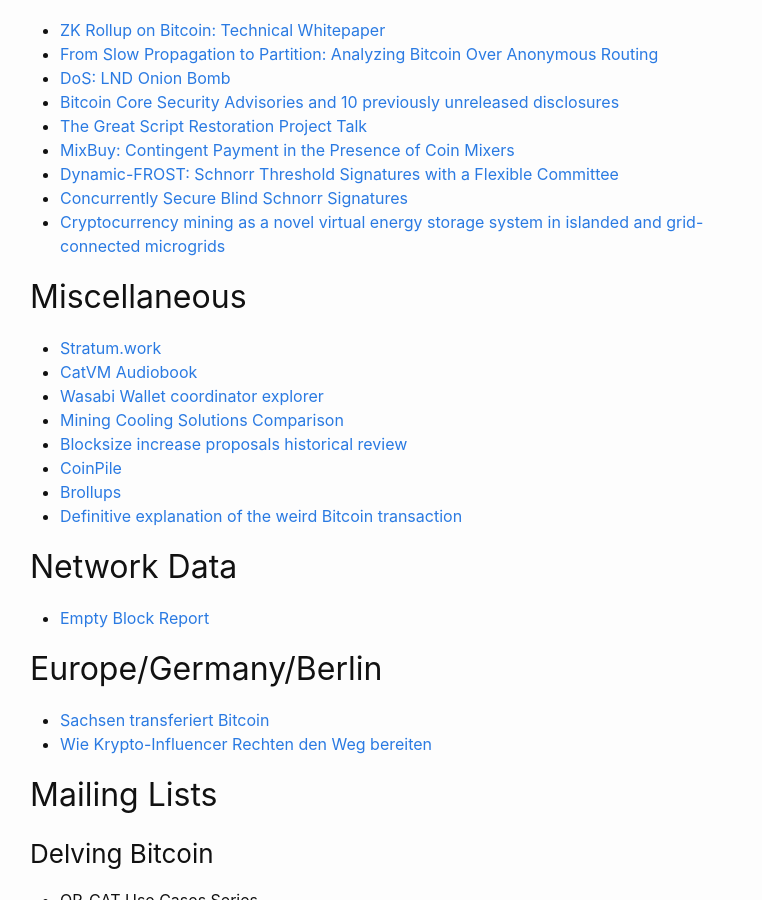
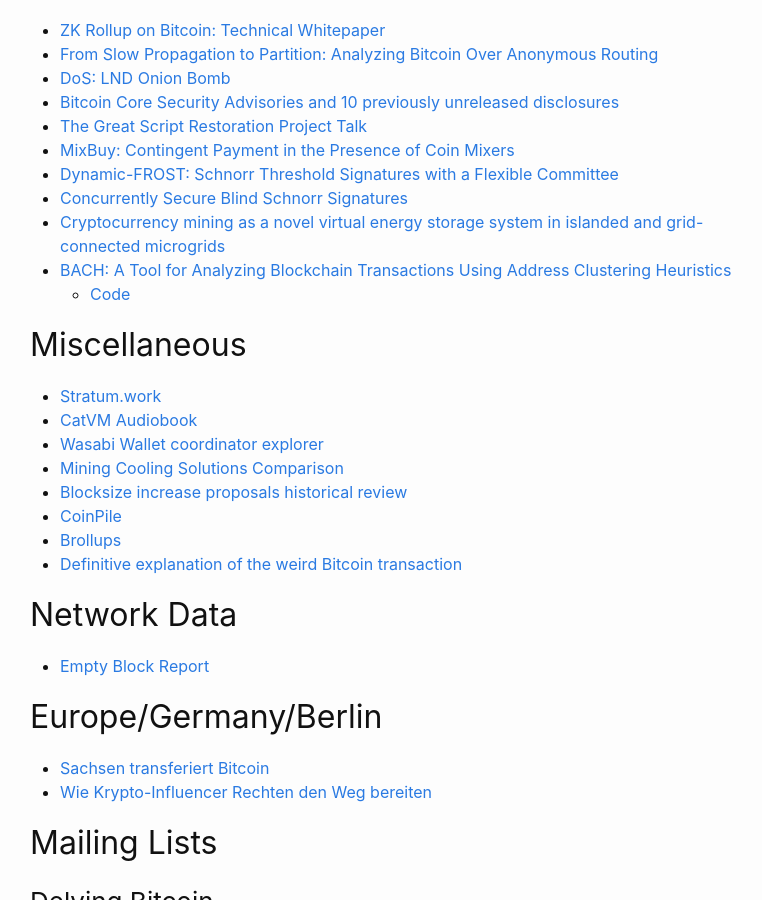
Before and after one commit to fjahr/bitdevsberlin, a Jekyll site: the page built from _posts/2024-07-10-socratic-seminar-57.md, in a window 1280 px wide and 900 px high, scrolled down 323 px. Shown: the whole window, without its empty margins (240-1002 px from the left). Built offline with Jekyll 4.4.1, drawn with Linux system fonts in a browser that asks for light colours.

Commit message:
Add BACH to #57

```diff
--- a/_posts/2024-07-10-socratic-seminar-57.md
+++ b/_posts/2024-07-10-socratic-seminar-57.md
@@ -18,6 +18,8 @@ Thanks to [Ordimint](https://ordimint.com) for sponsoring food and drinks for th
 - [Dynamic-FROST: Schnorr Threshold Signatures with a Flexible Committee](https://eprint.iacr.org/2024/896)
 - [Concurrently Secure Blind Schnorr Signatures](https://eprint.iacr.org/2022/1676.pdf)
 - [Cryptocurrency mining as a novel virtual energy storage system in islanded and grid-connected microgrids](https://www.sciencedirect.com/science/article/pii/S0142061524001364)
+- [BACH: A Tool for Analyzing Blockchain Transactions Using Address Clustering Heuristics](https://www.preprints.org/manuscript/202406.1956/v1)
+    - [Code](https://github.com/semifredd0/BACH-tool)
 
 ## Miscellaneous
 
```
